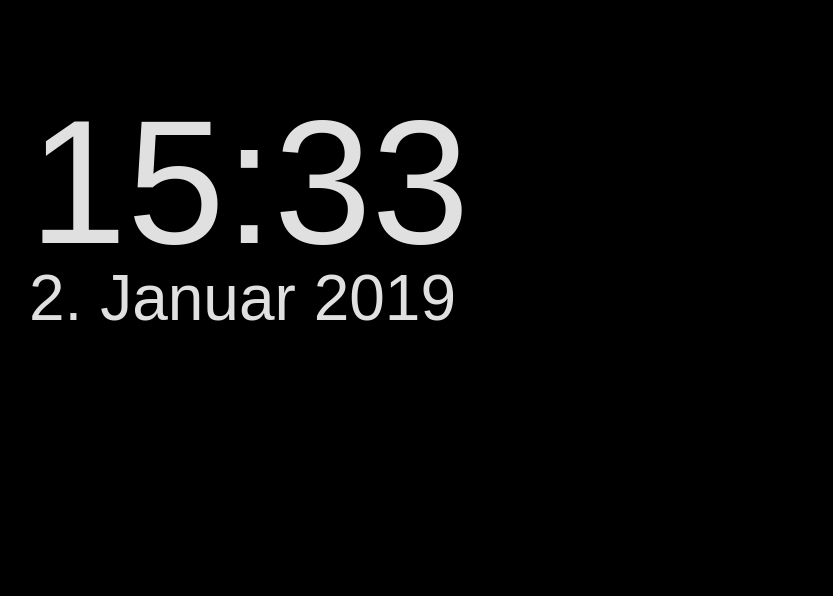
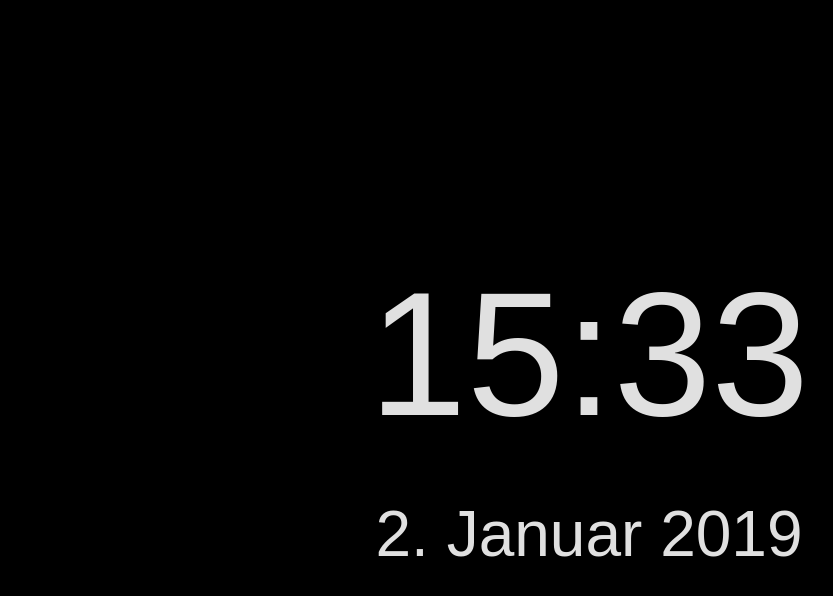
Before and after one commit to vspaceone/spaceinfo, a plain HTML site: page pages/clockSimple/index.html in a window 1280 px wide. Shown: the whole page, without its empty margins (51-884 px from the left). Drawn offline with nearby package versions, Linux system fonts and the light colour scheme.

Commit message:
Add imple clock

```diff
--- a/pages/clockSimple/index.html
+++ b/pages/clockSimple/index.html
@@ -27,25 +27,15 @@
 
   #clock {
     font-size: 11em;
-    text-align: left;
-    top: 50px;
-    left: 80px;
-    position: absolute;
+    text-align: center;
+    margin-top: 20%;
   }
 
   #date {
     font-size: 4em;
-    text-align: left;
-    top: 250px;
-    left: 80px;
-    position: absolute;
+    text-align: center;
   }
 
-  #attribution {
-    position: absolute;
-    bottom: 2px;
-    right: 2px;
-  }
   </style>
 
 </head>
@@ -56,7 +46,6 @@
     <div id="clock"></div>
     <div id="date"></div>
   </div>
-  <div id="attribution"></a>
   </div>
   <script>
   Number.prototype.pad = function(size) {
```
